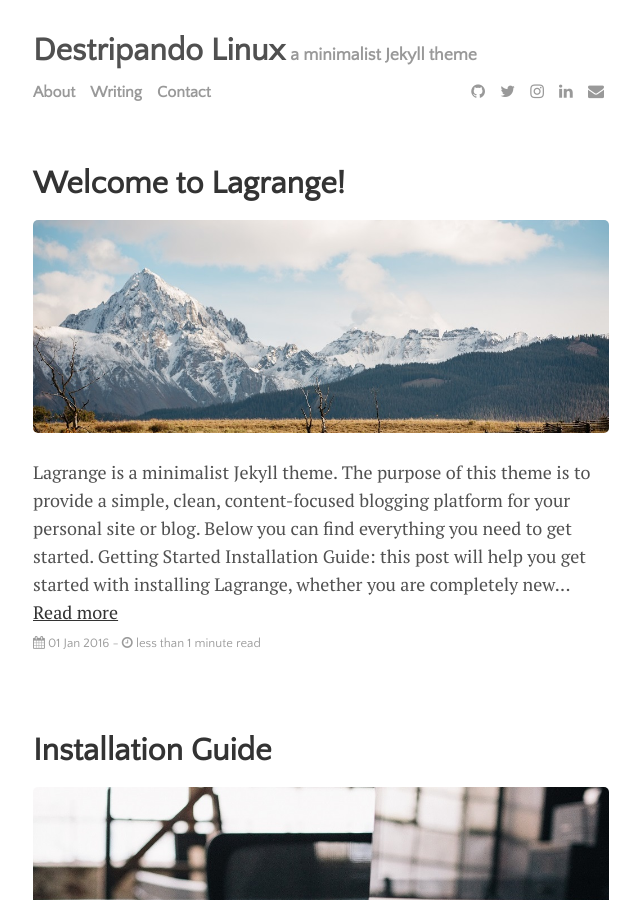
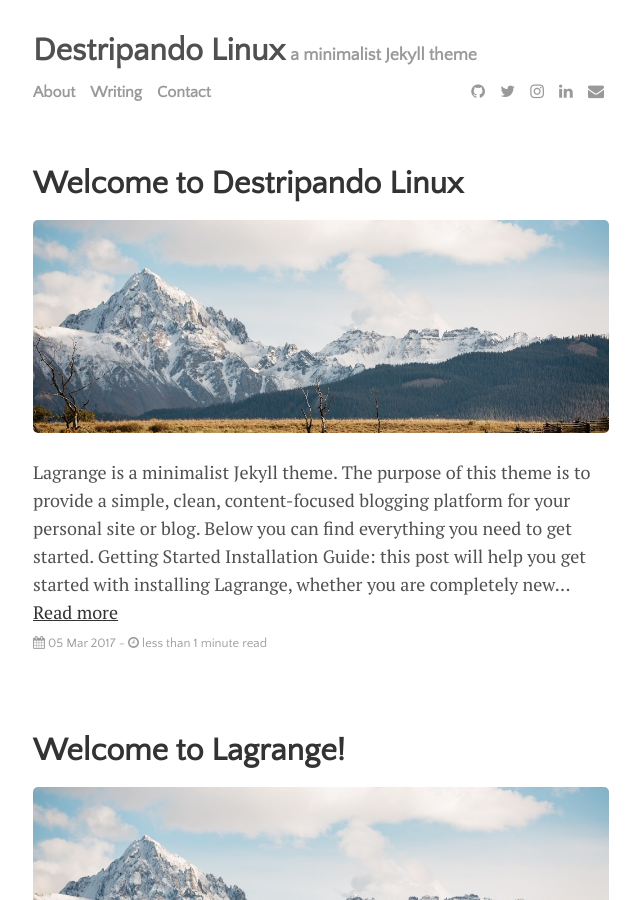
Before and after one commit to MrRastayoung/MrRastayoung.github.io, a Jekyll site: the page built from index.html, in a window 1280 px wide and 900 px high. Shown: the whole window, without its empty margins (319-959 px from the left). Built offline with Jekyll 4.4.1, drawn with Linux system fonts in a browser that asks for light colours; nearby versions of some CDN libraries; the list of posts is cut into pages by our own code; some of the changed text lies outside the part shown.

```diff
--- /dev/null
+++ b/_posts/2017-03-05-Welcome-to-destripando.md
@@ -0,0 +1,33 @@
+---
+layout: post
+title: "Welcome to Destripando Linux"
+categories: journal
+tags: [documentation,sample]
+image:
+  feature: mountains.jpg
+  teaser: mountains-teaser.jpg
+  credit: Death to Stock Photo
+  creditlink: ""
+---
+
+Lagrange is a minimalist Jekyll theme. The purpose of this theme is to provide a simple, clean, content-focused blogging platform for your personal site or blog. Below you can find everything you need to get started.
+
+### Getting Started
+
+[Installation Guide]({{ site.github.url }}{% post_url 2015-12-12-Installation-Guide %}): this post will help you get started with installing Lagrange, whether you are completely new to using Jekyll, or simply just migrating to a new Jekyll theme.
+
+### Using Lagrange
+
+[Working With Jekyll]({{ site.github.url }}{% post_url 2015-11-11-Working-With-Jekyll %}): this post will acquaint you with how to use Jekyll to create your own site.
+
+[Working With Lagrange]({{ site.github.url }}{% post_url 2015-10-10-Working-With-Lagrange %}): this post will acquaint you with how to use Jekyll to create your own site.
+
+### Example Content
+
+[Text and Formatting]({{ site.github.url }}{% post_url 2015-09-09-Text-Formatting %})
+
+[Math and Code Formatting]({{ site.github.url }}{% post_url 2015-08-08-Math-and-Code-Formatting %})
+
+### Questions?
+
+This theme is completely free and open source software. You may use it however you want, as it is distributed under the [MIT License](http://choosealicense.com/licenses/mit/). If you are having any problems, any questions or suggestions, feel free to [tweet at me](https://twitter.com/intent/tweet?text=My%question%about%Lagrange%is:%&amp;via=paululele), or [file a GitHub issue](https://github.com/lenpaul/lagrange/issues/new).
```
Also changed, not shown: menu/contact.md (+1 -1 lines).
